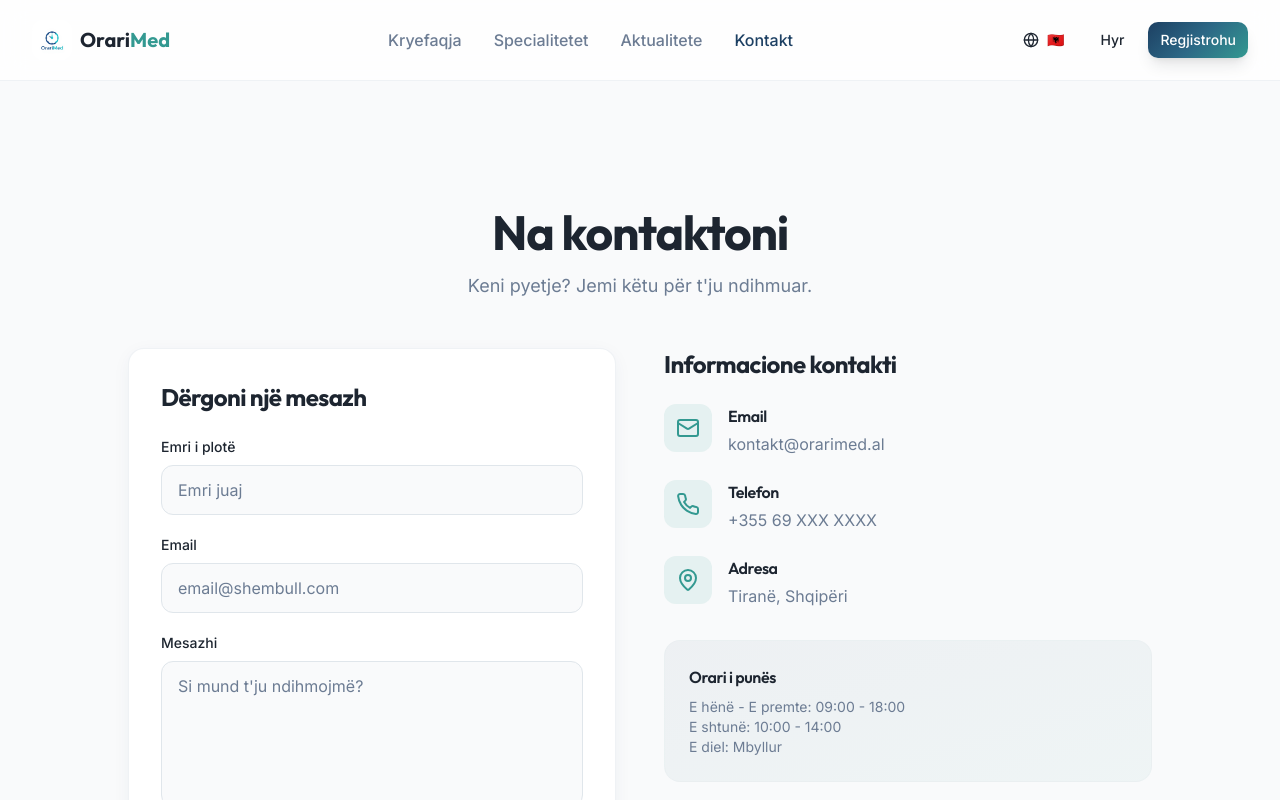
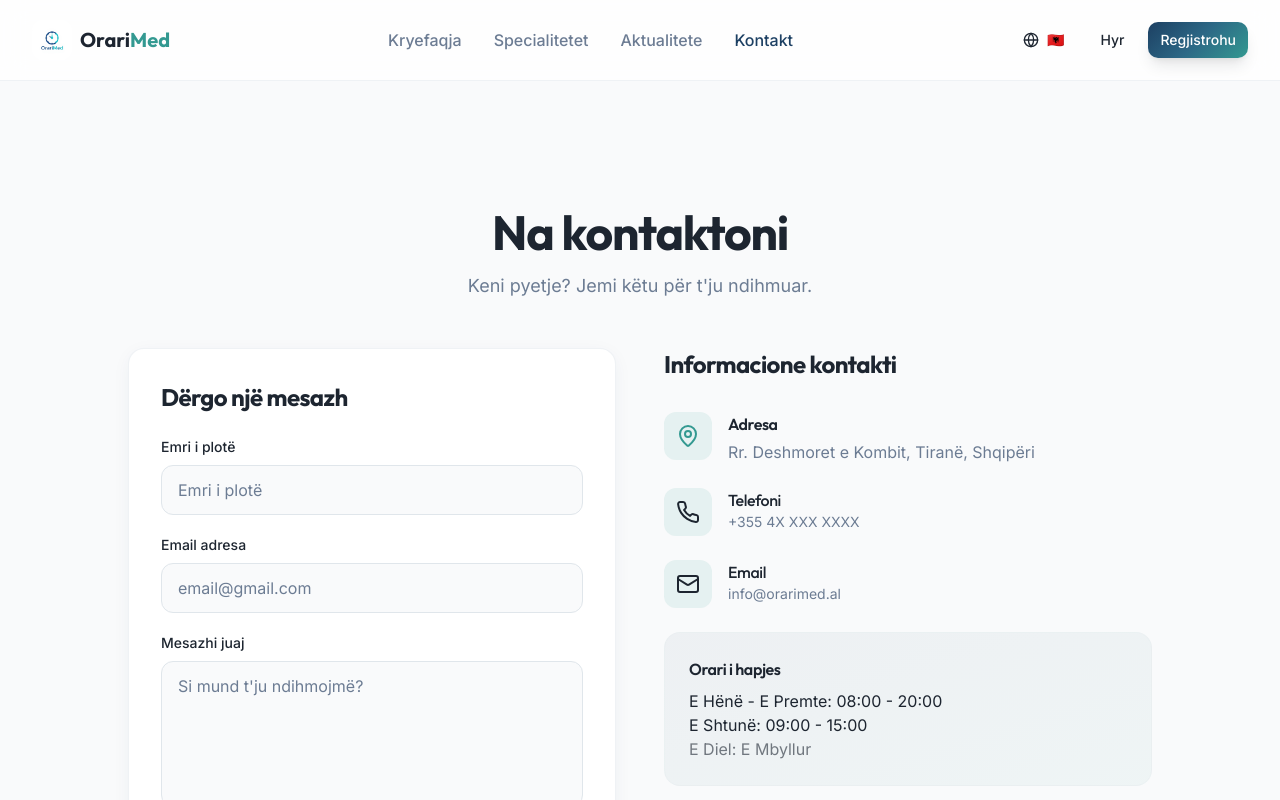
Before and after one commit to alexandrechabs/orarimed-front, a React (Vite) app: page /kontakt in a window 1280 px wide. Shown: the top 800 px of the page. Built offline with nearby package versions, Linux system fonts and the light colour scheme.

Commit message:
change texte contact page

```diff
--- a/src/lib/i18n/locales/en.ts
+++ b/src/lib/i18n/locales/en.ts
@@ -244,6 +244,37 @@ const en: TranslationKey = {
       'Tumor markers',
     ],
   },
+  contact: {
+    title: 'Contact Us',
+    subtitle: "Have questions? We're here to help.",
+    form: {
+      title: 'Send a Message',
+      name: 'Full Name',
+      email: 'Email Address',
+      subject: 'Subject',
+      message: 'Your Message',
+      messagePlaceholder: 'How can we help you?',
+      submit: 'Send Message',
+      sending: 'Sending...',
+      success: 'Message sent successfully!',
+      error: 'An error occurred. Please try again.',
+    },
+    info: {
+      title: 'Contact Information',
+      address: 'Rr. Deshmoret e Kombit, Tirana, Albania',
+      address_label: 'Address',
+      phone: '+355 4X XXX XXXX',
+      phone_label: 'Phone',
+      email: 'info@orarimed.al',
+      email_label: 'Email',
+      hours: {
+        title: 'Opening Hours',
+        weekdays: 'Monday - Friday: 08:00 - 20:00',
+        weekend: 'Saturday: 09:00 - 15:00',
+        closed: 'Sunday: Closed',
+      },
+    },
+  },
   other: 'Other',
 };
 
--- a/src/lib/i18n/locales/fr.ts
+++ b/src/lib/i18n/locales/fr.ts
@@ -245,6 +245,37 @@ const fr: TranslationKey = {
       'Marqueurs tumoraux',
     ],
   },
+  contact: {
+    title: 'Contactez-nous',
+    subtitle: 'Des questions ? Nous sommes là pour vous aider.',
+    form: {
+      title: 'Envoyer un message',
+      name: 'Nom complet',
+      email: 'Adresse email',
+      subject: 'Sujet',
+      message: 'Votre message',
+      messagePlaceholder: 'Comment pouvons-nous vous aider ?',
+      submit: 'Envoyer un message',
+      sending: 'Envoi en cours...',
+      success: 'Message envoyé avec succès !',
+      error: 'Une erreur est survenue. Veuillez réessayer.',
+    },
+    info: {
+      title: 'Coordonnées',
+      address: 'Rr. Deshmoret e Kombit, Tirana, Albanie',
+      address_label: 'Adresse',
+      phone: '+355 4X XXX XXXX',
+      phone_label: 'Téléphone',
+      email: 'info@orarimed.al',
+      email_label: 'Email',
+      hours: {
+        title: "Heures d'ouverture",
+        weekdays: 'Lundi - Vendredi: 08:00 - 20:00',
+        weekend: 'Samedi: 09:00 - 15:00',
+        closed: 'Dimanche: Fermé',
+      },
+    },
+  },
   other: 'Autre',
 };
 
--- a/src/lib/i18n/locales/sq.ts
+++ b/src/lib/i18n/locales/sq.ts
@@ -246,6 +246,37 @@ const sq: TranslationKey = {
       'Markuesit tumoralë',
     ],
   },
+  contact: {
+    title: 'Na kontaktoni',
+    subtitle: "Keni pyetje? Jemi këtu për t'ju ndihmuar.",
+    form: {
+      title: 'Dërgo një mesazh',
+      name: 'Emri i plotë',
+      email: 'Email adresa',
+      subject: 'Subjekti',
+      message: 'Mesazhi juaj',
+      messagePlaceholder: "Si mund t'ju ndihmojmë?",
+      submit: 'Dërgo mesazhin',
+      sending: 'Po dërgohet...',
+      success: 'Mesazhi u dërgua me sukses!',
+      error: 'Ndodhi një gabim. Ju lutemi provoni përsëri.',
+    },
+    info: {
+      title: 'Informacione kontakti',
+      address: 'Rr. Deshmoret e Kombit, Tiranë, Shqipëri',
+      address_label: 'Adresa',
+      phone: '+355 4X XXX XXXX',
+      phone_label: 'Telefoni',
+      email: 'info@orarimed.al',
+      email_label: 'Email',
+      hours: {
+        title: 'Orari i hapjes',
+        weekdays: 'E Hënë - E Premte: 08:00 - 20:00',
+        weekend: 'E Shtunë: 09:00 - 15:00',
+        closed: 'E Diel: E Mbyllur',
+      },
+    },
+  },
   other: 'Tjetër',
 };
 
--- a/src/lib/i18n/types.ts
+++ b/src/lib/i18n/types.ts
@@ -69,6 +69,37 @@ export type TranslationKey = {
   specialtyNames: Record<string, string>;
   specialtyDescriptions: Record<string, string>;
   consultationReasons: Record<string, string[]>;
+  contact: {
+    title: string;
+    subtitle: string;
+    form: {
+      title: string;
+      name: string;
+      email: string;
+      subject: string;
+      message: string;
+      messagePlaceholder: string;
+      submit: string;
+      sending: string;
+      success: string;
+      error: string;
+    };
+    info: {
+      title: string;
+      address: string;
+      address_label: string;
+      phone: string;
+      phone_label: string;
+      email: string;
+      email_label: string;
+      hours: {
+        title: string;
+        weekdays: string;
+        weekend: string;
+        closed: string;
+      };
+    };
+  };
   other: string;
 };
 
--- a/src/pages/Index.tsx
+++ b/src/pages/Index.tsx
@@ -1,18 +1,38 @@
-import Navigation from "@/components/Navigation";
-import Footer from "@/components/Footer";
-import HeroSection from "@/components/HeroSection";
-import SpecialtiesSection from "@/components/SpecialtiesSection";
-import WhyOrariMedSection from "@/components/WhyOrariMedSection";
-import SecuritySection from "@/components/SecuritySection";
-import ProfessionalCTASection from "@/components/ProfessionalCTASection";
+import Navigation from '@/components/Navigation';
+import Footer from '@/components/Footer';
+import HeroSection from '@/components/HeroSection';
+import SpecialtiesSection from '@/components/SpecialtiesSection';
+import WhyOrariMedSection from '@/components/WhyOrariMedSection';
+import SecuritySection from '@/components/SecuritySection';
+import ProfessionalCTASection from '@/components/ProfessionalCTASection';
+import { motion } from 'framer-motion';
+import { Link } from 'react-router-dom';
+import { ArrowRight } from 'lucide-react';
+import { useLanguage } from '@/lib/i18n/LanguageContext';
 
 const Index = () => {
+  const { t } = useLanguage();
   return (
     <div className="min-h-screen bg-background">
       <Navigation />
       <main>
         <HeroSection />
         <SpecialtiesSection />
+        <motion.div
+          initial={{ opacity: 0 }}
+          whileInView={{ opacity: 1 }}
+          viewport={{ once: true }}
+          transition={{ duration: 0.5, delay: 0.3 }}
+          className="text-center mt-10"
+        >
+          <Link
+            to="/specialitete"
+            className="inline-flex items-center gap-2 text-primary font-medium hover:gap-3 transition-all duration-300"
+          >
+            {t.specialties.viewAll}
+            <ArrowRight className="w-4 h-4" />
+          </Link>
+        </motion.div>
         <WhyOrariMedSection />
         <SecuritySection />
         <ProfessionalCTASection />
--- a/src/pages/KontaktPage.tsx
+++ b/src/pages/KontaktPage.tsx
@@ -1,10 +1,13 @@
-import { motion } from "framer-motion";
-import Navigation from "@/components/Navigation";
-import Footer from "@/components/Footer";
-import { Button } from "@/components/ui/button";
-import { Mail, Phone, MapPin, Send } from "lucide-react";
+import { motion } from 'framer-motion';
+import Navigation from '@/components/Navigation';
+import Footer from '@/components/Footer';
+import { Button } from '@/components/ui/button';
+import { Mail, Phone, MapPin, Send, Clock } from 'lucide-react';
+import { useLanguage } from '@/lib/i18n/LanguageContext';
 
 const KontaktPage = () => {
+  const { t } = useLanguage();
+
   return (
     <div className="min-h-screen bg-background">
       <Navigation />
@@ -17,15 +20,15 @@ const KontaktPage = () => {
               className="text-center mb-12"
             >
               <h1 className="font-display text-3xl md:text-4xl lg:text-5xl font-bold text-foreground mb-4">
-                Na kontaktoni
+                {t.contact.title}
               </h1>
               <p className="text-muted-foreground text-lg max-w-2xl mx-auto">
-                Keni pyetje? Jemi këtu për t'ju ndihmuar.
+                {t.contact.subtitle}
               </p>
             </motion.div>
 
             <div className="grid grid-cols-1 lg:grid-cols-2 gap-12 max-w-5xl mx-auto">
-              {/* Contact Form */}
+              {/* Formulaire de contact */}
               <motion.div
                 initial={{ opacity: 0, x: -20 }}
                 animate={{ opacity: 1, x: 0 }}
@@ -33,47 +36,62 @@ const KontaktPage = () => {
                 className="bg-card rounded-2xl p-8 card-shadow border border-border/50"
               >
                 <h2 className="font-display text-2xl font-bold text-foreground mb-6">
-                  Dërgoni një mesazh
+                  {t.contact.form.title}
                 </h2>
                 <form className="space-y-5">
                   <div>
-                    <label className="block text-sm font-medium text-foreground mb-2">
-                      Emri i plotë
+                    <label
+                      htmlFor="name"
+                      className="block text-sm font-medium text-foreground mb-2"
+                    >
+                      {t.contact.form.name}
                     </label>
                     <input
                       type="text"
+                      id="name"
                       className="w-full px-4 py-3 rounded-lg border border-border bg-background text-foreground placeholder:text-muted-foreground focus:outline-none focus:ring-2 focus:ring-primary/20 focus:border-primary transition-all"
-                      placeholder="Emri juaj"
+                      placeholder={t.contact.form.name}
+                      required
                     />
                   </div>
                   <div>
-                    <label className="block text-sm font-medium text-foreground mb-2">
-                      Email
+                    <label
+                      htmlFor="email"
+                      className="block text-sm font-medium text-foreground mb-2"
+                    >
+                      {t.contact.form.email}
                     </label>
                     <input
                       type="email"
+                      id="email"
                       className="w-full px-4 py-3 rounded-lg border border-border bg-background text-foreground placeholder:text-muted-foreground focus:outline-none focus:ring-2 focus:ring-primary/20 focus:border-primary transition-all"
-                      placeholder="email@shembull.com"
+                      placeholder="email@gmail.com"
+                      required
                     />
                   </div>
                   <div>
-                    <label className="block text-sm font-medium text-foreground mb-2">
-                      Mesazhi
+                    <label
+                      htmlFor="message"
+                      className="block text-sm font-medium text-foreground mb-2"
+                    >
+                      {t.contact.form.message}
                     </label>
                     <textarea
+                      id="message"
                       rows={5}
                       className="w-full px-4 py-3 rounded-lg border border-border bg-background text-foreground placeholder:text-muted-foreground focus:outline-none focus:ring-2 focus:ring-primary/20 focus:border-primary transition-all resize-none"
-                      placeholder="Si mund t'ju ndihmojmë?"
-                    />
+                      placeholder={t.contact.form.messagePlaceholder}
+                      required
+                    ></textarea>
                   </div>
                   <Button size="lg" variant="hero" className="w-full">
                     <Send className="w-5 h-5" />
-                    Dërgo mesazhin
+                    {t.contact.form.submit}
                   </Button>
                 </form>
               </motion.div>
 
-              {/* Contact Info */}
+              {/* Informations de contact */}
               <motion.div
                 initial={{ opacity: 0, x: 20 }}
                 animate={{ opacity: 1, x: 0 }}
@@ -82,48 +100,62 @@ const KontaktPage = () => {
               >
                 <div>
                   <h2 className="font-display text-2xl font-bold text-foreground mb-6">
-                    Informacione kontakti
+                    {t.contact.info.title}
                   </h2>
+                </div>
                 <div className="space-y-6">
-                    <div className="flex items-start gap-4">
-                      <div className="w-12 h-12 rounded-xl bg-accent/10 flex items-center justify-center flex-shrink-0">
-                        <Mail className="w-6 h-6 text-accent" />
-                      </div>
-                      <div>
-                        <h3 className="font-semibold text-foreground mb-1">Email</h3>
-                        <p className="text-muted-foreground">kontakt@orarimed.al</p>
-                      </div>
-                    </div>
-                    <div className="flex items-start gap-4">
-                      <div className="w-12 h-12 rounded-xl bg-accent/10 flex items-center justify-center flex-shrink-0">
-                        <Phone className="w-6 h-6 text-accent" />
-                      </div>
-                      <div>
-                        <h3 className="font-semibold text-foreground mb-1">Telefon</h3>
-                        <p className="text-muted-foreground">+355 69 XXX XXXX</p>
-                      </div>
-                    </div>
                   <div className="flex items-start gap-4">
                     <div className="w-12 h-12 rounded-xl bg-accent/10 flex items-center justify-center flex-shrink-0">
                       <MapPin className="w-6 h-6 text-accent" />
                     </div>
                     <div>
-                        <h3 className="font-semibold text-foreground mb-1">Adresa</h3>
-                        <p className="text-muted-foreground">Tiranë, Shqipëri</p>
+                      <h3 className="font-semibold text-foreground mb-1">
+                        {t.contact.info.address_label}
+                      </h3>
+                      <p className="text-muted-foreground">
+                        {t.contact.info.address}
+                      </p>
                     </div>
                   </div>
+
+                  <div className="flex items-start gap-4">
+                    <div className="w-12 h-12 rounded-xl bg-accent/10 flex items-center justify-center flex-shrink-0">
+                      <Phone className="w-6 h-6" />
+                    </div>
+                    <div>
+                      <h3 className="font-medium">
+                        {t.contact.info.phone_label}
+                      </h3>
+                      <p className="text-muted-foreground text-sm">
+                        {t.contact.info.phone}
+                      </p>
+                    </div>
+                  </div>
+
+                  <div className="flex items-start gap-4">
+                    <div className="w-12 h-12 rounded-xl bg-accent/10 flex items-center justify-center flex-shrink-0">
+                      <Mail className="w-6 h-6" />
+                    </div>
+                    <div>
+                      <h3 className="font-medium">
+                        {t.contact.info.email_label}
+                      </h3>
+                      <p className="text-muted-foreground text-sm">
+                        {t.contact.info.email}
+                      </p>
                     </div>
                   </div>
 
                   <div className="bg-gradient-to-br from-primary/5 to-accent/5 rounded-2xl p-6 border border-border/30">
                     <h3 className="font-display font-semibold text-foreground mb-2">
-                    Orari i punës
+                      {t.contact.info.hours.title}
                     </h3>
-                  <p className="text-muted-foreground text-sm">
-                    E hënë - E premte: 09:00 - 18:00<br />
-                    E shtunë: 10:00 - 14:00<br />
-                    E diel: Mbyllur
+                    <p>{t.contact.info.hours.weekdays}</p>
+                    <p>{t.contact.info.hours.weekend}</p>
+                    <p className="text-foreground/60">
+                      {t.contact.info.hours.closed}
                     </p>
+                  </div>
                 </div>
               </motion.div>
             </div>
--- a/src/pages/SpecialitiesListPage.tsx
+++ b/src/pages/SpecialitiesListPage.tsx
@@ -1,72 +1,33 @@
-import { Link } from "react-router-dom";
-import { motion } from "framer-motion";
-import Navigation from "@/components/Navigation";
-import Footer from "@/components/Footer";
+import { Link } from 'react-router-dom';
+import { motion } from 'framer-motion';
+import Navigation from '@/components/Navigation';
+import Footer from '@/components/Footer';
 import {
-  Stethoscope, Heart, Sparkles, Baby, Users, Bone,
-  Brain, Utensils, Ear, Activity, Smile, FlaskConical
-} from "lucide-react";
-
-const specialties = [
-  { icon: Stethoscope, name: "Mjek i përgjithshëm", slug: "mjek-pergjithshem", color: "from-blue-500 to-blue-600" },
-  { icon: Heart, name: "Kardiologji", slug: "kardiologji", color: "from-red-500 to-red-600" },
-  { icon: Sparkles, name: "Dermatologji", slug: "dermatologji", color: "from-pink-500 to-pink-600" },
-  { icon: Baby, name: "Pediatri", slug: "pediatri", color: "from-yellow-500 to-yellow-600" },
-  { icon: Users, name: "Obstetrikë & Gjinekologji", slug: "gjinekologji", color: "from-purple-500 to-purple-600" },
-  { icon: Bone, name: "Ortopedi", slug: "ortopedi", color: "from-orange-500 to-orange-600" },
-  { icon: Brain, name: "Psikiatri & Psikologji", slug: "psikiatri", color: "from-indigo-500 to-indigo-600" },
-  { icon: Utensils, name: "Gastroenterologji", slug: "gastroenterologji", color: "from-green-500 to-green-600" },
-  { icon: Ear, name: "ORL (Vesh-Hundë-Fyt)", slug: "orl", color: "from-cyan-500 to-cyan-600" },
-  { icon: Activity, name: "Urologji", slug: "urologji", color: "from-teal-500 to-teal-600" },
-  { icon: Smile, name: "Stomatologji (Dentistë)", slug: "dentiste", color: "from-sky-500 to-sky-600" },
-  { icon: FlaskConical, name: "Laboratorë analizash", slug: "laboratore", color: "from-emerald-500 to-emerald-600" },
-];
+  Stethoscope,
+  Heart,
+  Sparkles,
+  Baby,
+  Users,
+  Bone,
+  Brain,
+  Utensils,
+  Ear,
+  Activity,
+  Smile,
+  FlaskConical,
+} from 'lucide-react';
+import SpecialtiesSection from '@/components/SpecialtiesSection';
 
 const SpecialitiesListPage = () => {
   return (
     <div className="min-h-screen bg-background">
       <Navigation />
-      <main className="pt-24 lg:pt-28">
+      <main className="pt-24 lg:pt-24">
         <section className="py-16 lg:py-24">
-          <div className="container mx-auto px-4 lg:px-8">
-            <motion.div
-              initial={{ opacity: 0, y: 20 }}
-              animate={{ opacity: 1, y: 0 }}
-              className="text-center mb-12"
-            >
-              <h1 className="font-display text-3xl md:text-4xl lg:text-5xl font-bold text-foreground mb-4">
-                Të gjitha specialitetet
-              </h1>
-              <p className="text-muted-foreground text-lg max-w-2xl mx-auto">
-                Gjeni mjekë të specializuar për çdo nevojë shëndetësore në Tiranë dhe në të gjithë Shqipërinë.
-              </p>
-            </motion.div>
-
-            <div className="grid grid-cols-1 sm:grid-cols-2 lg:grid-cols-3 xl:grid-cols-4 gap-6">
-              {specialties.map((specialty, index) => (
-                <motion.div
-                  key={specialty.slug}
-                  initial={{ opacity: 0, y: 20 }}
-                  animate={{ opacity: 1, y: 0 }}
-                  transition={{ duration: 0.4, delay: index * 0.05 }}
-                >
-                  <Link
-                    to={`/specialitete/${specialty.slug}`}
-                    className="group block bg-card rounded-xl p-6 card-shadow hover:card-shadow-hover transition-all duration-300 hover:-translate-y-1 border border-border/50 h-full"
-                  >
-                    <div className={`w-14 h-14 rounded-xl bg-gradient-to-br ${specialty.color} flex items-center justify-center mb-4 group-hover:scale-110 transition-transform duration-300`}>
-                      <specialty.icon className="w-7 h-7 text-white" />
-                    </div>
-                    <h2 className="font-display text-lg font-semibold text-foreground group-hover:text-primary transition-colors">
-                      {specialty.name}
-                    </h2>
-                  </Link>
-                </motion.div>
-              ))}
-            </div>
-          </div>
+          <SpecialtiesSection />
         </section>
       </main>
+      <div className="mt-20"></div>
       <Footer />
     </div>
   );
```
Also changed, not shown: src/components/SpecialtiesSection.tsx (+35 -37 lines), src/pages/SpecialtyPage.tsx (+61 -41 lines). Lines whose indentation alone changed are shown as unchanged.
